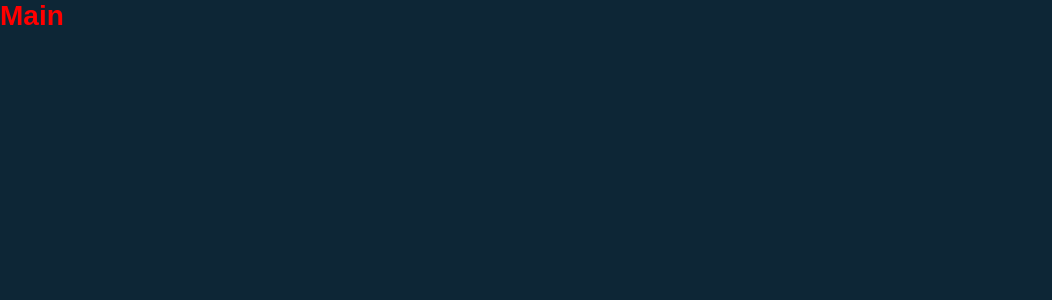
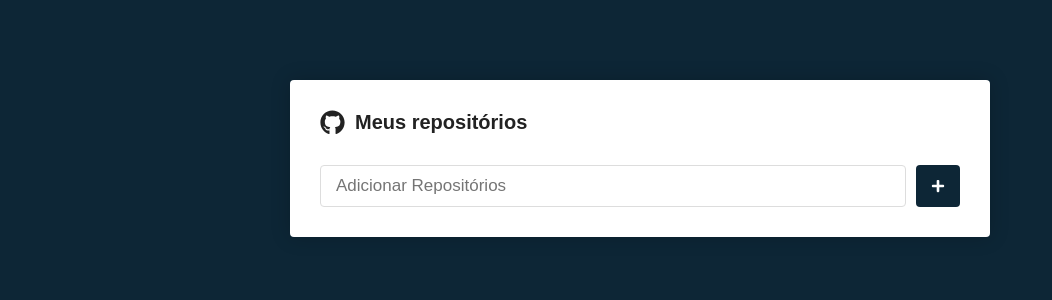
Before and after one commit to GersonST/repos, a React (Create React App) app: page / in a window 1280 px wide. Shown: the top 300 px of the page, without its empty margins (0-1052 px from the left). Built offline with nearby package versions, Linux system fonts and the light colour scheme.

Commit message:
Buscando repositorio

```diff
--- a/package.json
+++ b/package.json
@@ -6,8 +6,10 @@
     "@testing-library/jest-dom": "^5.11.4",
     "@testing-library/react": "^11.1.0",
     "@testing-library/user-event": "^12.1.10",
+    "axios": "^0.21.1",
     "react": "^17.0.2",
     "react-dom": "^17.0.2",
+    "react-icons": "^4.2.0",
     "react-router-dom": "^5.2.0",
     "react-scripts": "4.0.3",
     "styled-components": "^5.3.0",
--- a/src/App.js
+++ b/src/App.js
@@ -15,4 +15,5 @@
   );
 }
 
+
 export default App;
--- a/src/pages/Main/index.js
+++ b/src/pages/Main/index.js
@@ -1,11 +1,79 @@
-import React from 'react';
+import React, { useState, useCallback } from 'react';
+import { FaGithub, FaPlus, FaSpinner} from 'react-icons/fa';
 
-import { Title } from './styles';
+import { Container, Form, SubmitButton } from './styles';
+import api from '../../services/api';
 
 export default function Main(){
+
+  const [newRepo, setNewRepo] = useState('');
+  const [repositorios, setRepositorios] = useState([]);
+  const [loading, setLoading] = useState(false);
+
+  const handleSubmit = useCallback((e)=>{
+    // Previne de atualizar a página
+    e.preventDefault();
+
+    // Faz a requisição com a api
+    async function submit(){
+      setLoading(true);
+      try {
+        const response = await api.get(`repos/${newRepo}`);
+        // Pega o valor de full_name dentro do objeto da api
+          const data = {
+            name: response.data.full_name,
+          }
+
+          setRepositorios([...repositorios, data]);
+          setNewRepo('');
+      }catch(error){
+        console.log(error);
+      }finally{
+        setLoading(false);
+      }
+
+
+    }
+
+    submit();
+
+
+  },[newRepo, repositorios]);
+
+
+
+  function handleinputChange(e){
+    setNewRepo(e.target.value);
+  }
+
+
   return(
-    <Title>
-      Main
-    </Title>
+    <Container>
+
+      <h1>
+        <FaGithub size={25}/>
+        Meus repositórios
+      </h1>
+
+      <Form onSubmit={handleSubmit}>
+
+        <input
+        type="text"
+        placeholder="Adicionar Repositórios"
+        value={newRepo}
+        onChange={handleinputChange}
+        />
+
+        <SubmitButton loading={loading ? 1 : 0}>
+          {loading ? (
+            <FaSpinner color="#FFF" size={14}/>
+          ): (
+            <FaPlus color="#FFF" size={14}/>
+          )}
+        </SubmitButton>
+
+      </Form>
+
+    </Container>
   );
 }
--- a/src/pages/Main/styles.js
+++ b/src/pages/Main/styles.js
@@ -1,9 +1,81 @@
-import styled from 'styled-components';
+import styled, {keyframes, css} from 'styled-components';
+
+export const Container = styled.div`
+  max-width: 700px;
+  background: #FFF;
+  border-radius: 4px;
+  box-shadow: 0 0 20px rgba(0,0,0, 0.2);
+  padding: 30px;
+  margin: 80px auto;
+
+  h1{
+    font-size: 20px;
+    display:flex;
+    align-items: center;
+    flex-direction:row;
+
+    svg{
+      margin-right: 10px;
+    }
+
+  }
 
 
-export const Title = styled.h1 `
-color: #FF0000;
+`;
+
+export const Form = styled.form`
+  margin-top: 30px;
+  display:flex;
+  flex-direction: row;
+
+  input{
+    flex:1;
+    border: 1px solid #DDD;
+    padding: 10px 15px;
+    border-radius: 4px;
+    font-size: 17px;
+  }
+
+`;
+
+//Criando animcação do botao
+const animate = keyframes`
+  from{
+    transform: rotate(0deg);
+  }
+
+  to{
+    transform: rotate(360deg);
+  }
+`;
+
+export const SubmitButton = styled.button.attrs(props => ({
+  type: 'submit',
+  disabled: props.loading,
+}))`
+  background:#0D2636;
+  border: 0;
+  border-radius: 4px;
+  margin-left: 10px;
+  padding: 0 15px;
+  display: flex;
+  justify-content: center;
+  align-items: center;
 
 
+  &[disabled]{
+    cursor: not-allowed;
+    opacity: 0.5;
+  }
 
-`
+
+  ${props => props.loading &&
+    css`
+      svg{
+        animation: ${animate} 2s linear infinite;
+      }
+    `
+  }
+
+
+`;
--- /dev/null
+++ b/src/services/api.js
@@ -0,0 +1,8 @@
+import axios from 'axios';
+
+
+const api = axios.create({
+  baseURL: 'https://api.github.com'
+});
+
+export default api;
```
Also changed, not shown: 2 other files (tests, documents, lock files or other folders).
